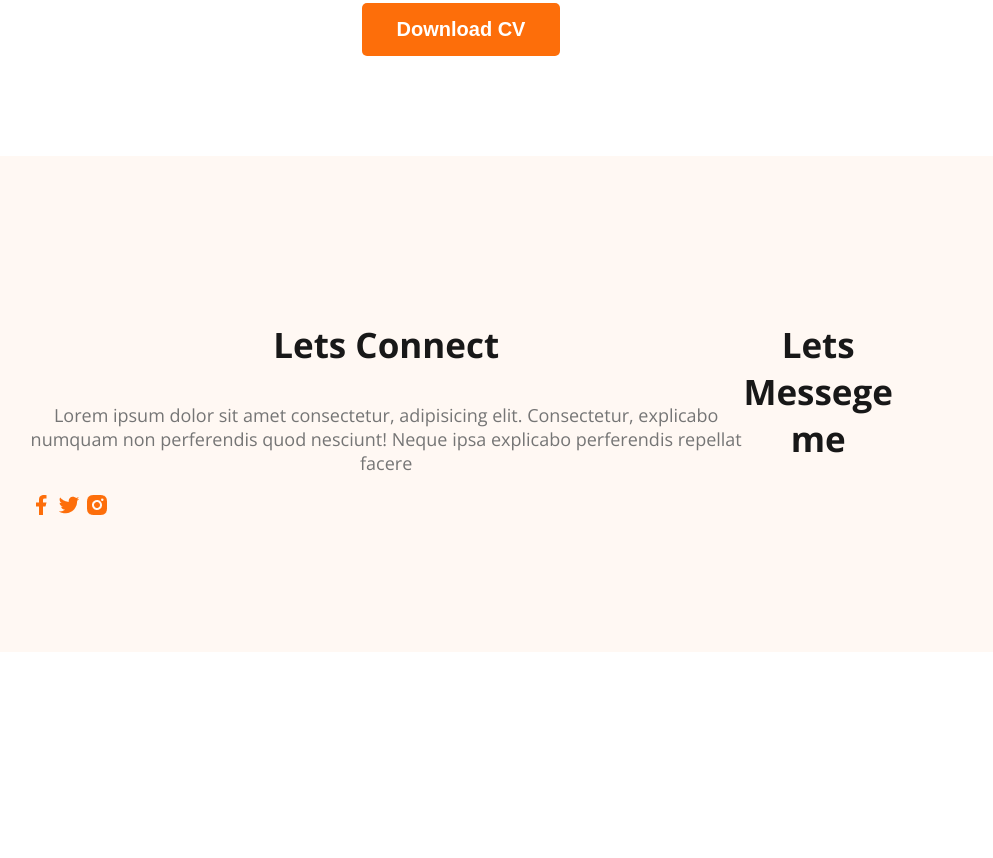
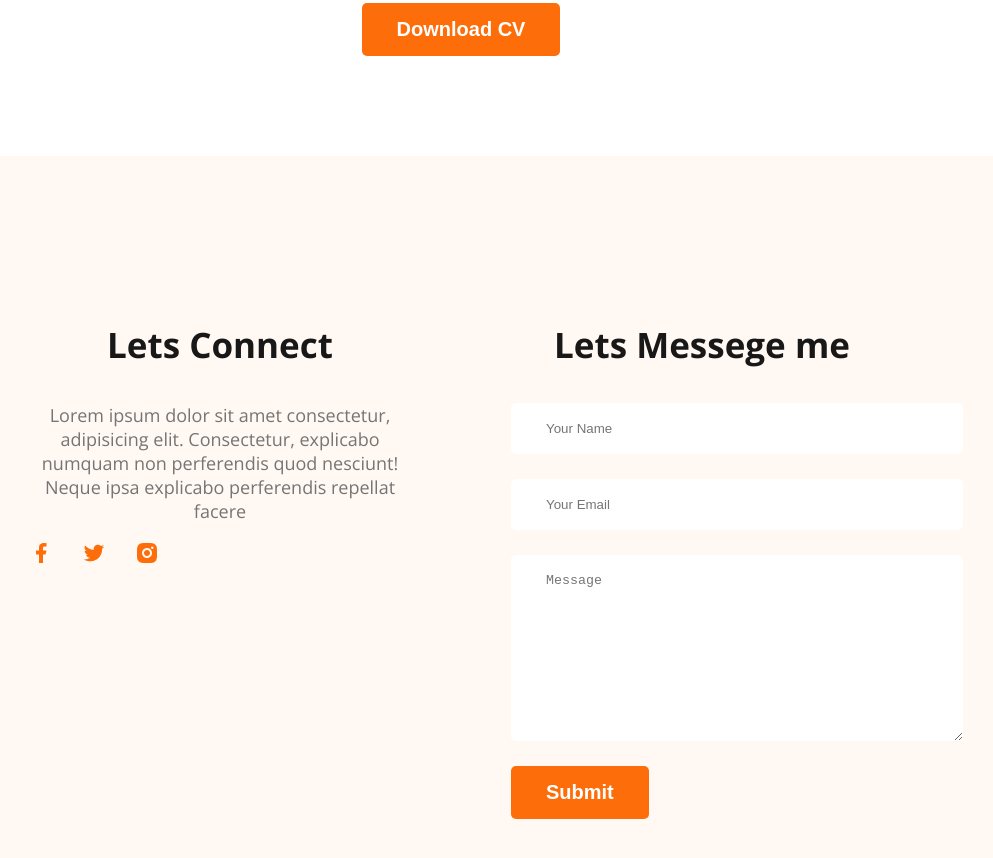
Before and after one commit to tamimtarek/portfolio, a plain HTML site: page index.html in a window 1280 px wide. Shown: the part 3271-4129 px from the top of the page, without its empty margins (179-1172 px from the left). Before the commit the page ends 3931 px from the top, so only its background shows below. Drawn offline with nearby package versions, Linux system fonts and the light colour scheme.

Commit message:
finished contact form

```diff
--- a/index.html
+++ b/index.html
@@ -150,6 +150,12 @@
         </div>
         <div class="footer-column">
             <h3 class="section-title">Lets Messege me</h3>
+            <form class="Connect" action="" >
+                <input type="text" placeholder="Your Name">
+                <input type="email" name="" id="" placeholder="Your Email">
+                <textarea name="" id="" cols="30" rows="10" placeholder="Message"></textarea>
+                <input class="btn-primary" type="submit" value="Submit">
+            </form>
         </div>
 
     </footer>
--- a/style/portfolio.css
+++ b/style/portfolio.css
@@ -154,7 +154,25 @@ main section{
 /* Footer Section */
 footer{
     display: flex;
+    gap: 100px;
     background: #FFF8F3;
     padding: 130px 200px;
     margin-top: 100px;
 }
+.footer-column{
+    width: 50%;
+
+}
+.Connect input[type="text"] , input[type="email"] , textarea {
+    display: block;
+    margin-bottom: 25px;
+    padding: 18px 35px;
+    color: #757575;
+    border-radius: 5px;
+    background: #FFF;
+    border: 0;
+    width: 100%;
+}
+.social-links a{
+    margin-right: 25px;
+}
```
